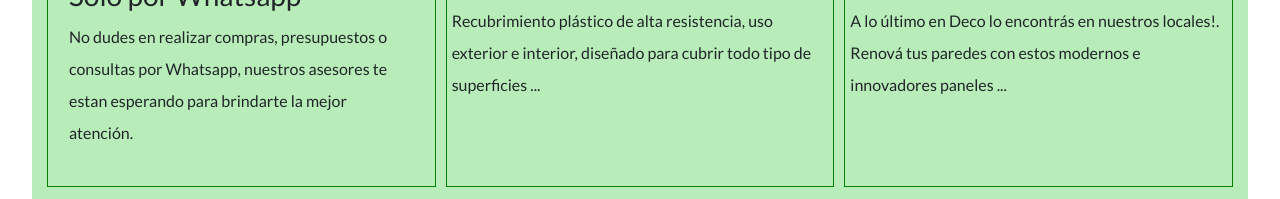
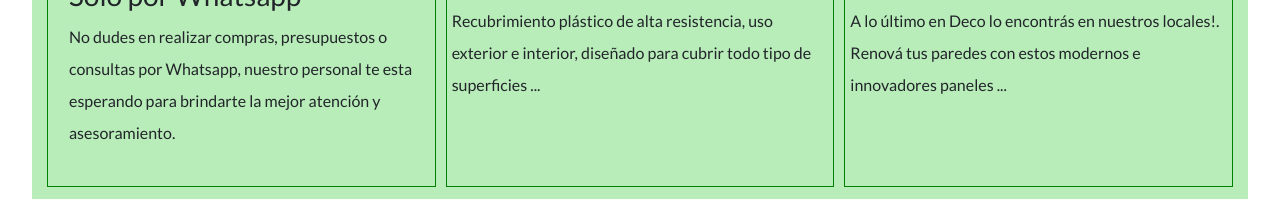
Before and after one commit to luisariel172/coder-sass-ariel-alvarez, a website: page index.html in a window 1280 px wide. Shown: the part 1226-1425 px from the top of the page. Drawn offline with nearby package versions, Linux system fonts and the light colour scheme; a web font is replaced by a local one.

Commit message:
prueba de repositorio

```diff
--- a/index.html
+++ b/index.html
@@ -105,9 +105,8 @@
                         alt="Imagen Seguimos atendiendo">
                     <div class="contenido-promo">
                         <h3>Solo por Whatsapp</h3>
-                        <p>No dudes en realizar compras, presupuestos o consultas por Whatsapp, nuestros asesores te
-                            estan
-                            esperando para brindarte la mejor atención.
+                        <p>No dudes en realizar compras, presupuestos o consultas por Whatsapp, nuestro personal te
+                            esta esperando para brindarte la mejor atención y asesoramiento.
                         </p>
                     </div>
                 </div>
```
